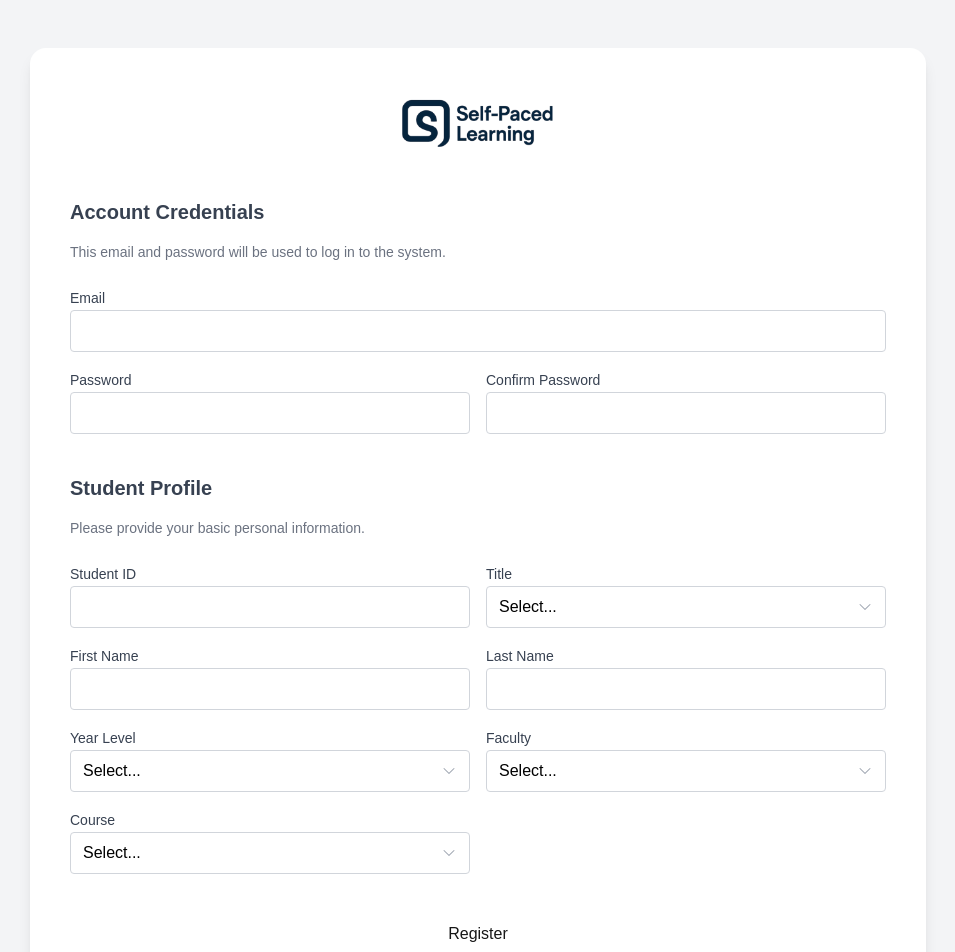
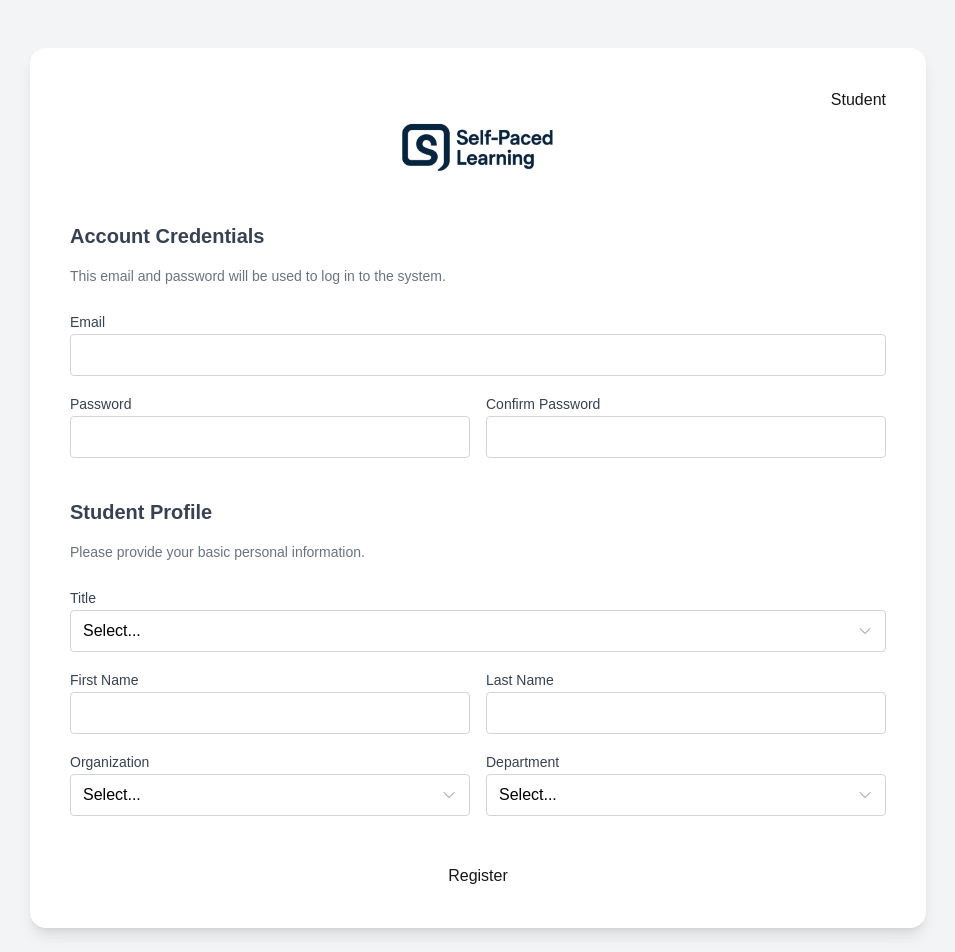
Before and after one commit to Uma-MCMXC/self-paced-learning, a Next.js app in the folder frontend/: page /auth/register/student in a window 1280 px wide. Shown: the top 952 px of the page, without its empty margins (162-1117 px from the left). Built offline with nearby package versions, Linux system fonts and the light colour scheme.

Commit message:
frontend: update register page

```diff
--- a/frontend/app/auth/register/lecturer/page.tsx
+++ b/frontend/app/auth/register/lecturer/page.tsx
@@ -7,7 +7,8 @@ import Button from '@/app/components/ui/Button'
 import FormInput from '@/app/components/ui/FormInput'
 import SelectInput from '@/app/components/ui/SelectInput'
 import SectionTitle from '@/app/components/ui/SectionTitle'
-import RadioGroupInput from '@/app/components/ui/RadioGroupInput'
+import Badge from '@/app/components/ui/Badge'
+
 export default function LecturerRegisterPage() {
   const [form, setForm] = useState({
     titleId: '',
@@ -15,8 +16,8 @@ export default function LecturerRegisterPage() {
     firstName: '',
     lastName: '',
     email: '',
-    facultyId: '',
-    courseId: '',
+    organizationId: '',
+    departmentId: '',
     password: '',
     confirmPassword: '',
   })
@@ -40,6 +41,12 @@ export default function LecturerRegisterPage() {
   return (
     <div className="min-h-screen bg-gray-100 flex items-center justify-center px-4 py-12">
       <div className="max-w-4xl w-full bg-white shadow-lg rounded-2xl p-10">
+        <div className="text-end justify-end">
+          <Badge variant="primary" className="badge-lg">
+            Lecturer
+          </Badge>
+        </div>
+
         {/* Logo */}
         <div className="flex justify-center mb-6">
           <Link href="/" className="w-fit">
@@ -147,22 +154,22 @@ export default function LecturerRegisterPage() {
           />
 
           <SelectInput
-            label="Faculty"
-            name="facultyId"
-            value={form.facultyId}
-            onChange={(val) => setForm((prev) => ({ ...prev, facultyId: val }))}
+            label="Organization"
+            name="organizationId"
+            value={form.organizationId}
+            onChange={(val) => setForm((prev) => ({ ...prev, organizationId: val }))}
             required
             options={['1', '2', '3', '4', '5', '6'].map((f) => ({
-              label: `Faculty ${f}`,
+              label: `Organization ${f}`,
               value: f,
             }))}
           />
 
           <SelectInput
-            label="Course"
-            name="courseId"
-            value={form.courseId}
-            onChange={(val) => setForm((prev) => ({ ...prev, courseId: val }))}
+            label="Department"
+            name="departmentId"
+            value={form.departmentId}
+            onChange={(val) => setForm((prev) => ({ ...prev, departmentId: val }))}
             required
             options={['1', '2', '3', '4', '5', '6'].map((c) => ({
               label: `Course ${c}`,
--- a/frontend/app/auth/register/student/page.tsx
+++ b/frontend/app/auth/register/student/page.tsx
@@ -7,17 +7,16 @@ import Button from '@/app/components/ui/Button'
 import FormInput from '@/app/components/ui/FormInput'
 import SelectInput from '@/app/components/ui/SelectInput'
 import SectionTitle from '@/app/components/ui/SectionTitle'
+import Badge from '@/app/components/ui/Badge'
 
 export default function StudentRegisterPage() {
   const [form, setForm] = useState({
-    studentId: '',
     titleId: '',
     firstName: '',
     lastName: '',
-    yearLevel: '',
     email: '',
-    facultyId: '',
-    courseId: '',
+    organizationId: '',
+    departmentId: '',
     password: '',
     confirmPassword: '',
   })
@@ -41,6 +40,11 @@ export default function StudentRegisterPage() {
   return (
     <div className="min-h-screen bg-gray-100 flex items-center justify-center px-4 py-12">
       <div className="max-w-4xl w-full bg-white shadow-lg rounded-2xl p-10">
+        <div className="text-end justify-end">
+          <Badge variant="primary" className="badge-lg">
+            Student
+          </Badge>
+        </div>
         {/* Logo */}
         <div className="flex justify-center mb-6">
           <Link href="/" className="w-fit">
@@ -100,16 +104,7 @@ export default function StudentRegisterPage() {
             <p className="text-sm text-gray-500">Please provide your basic personal information.</p>
           </div>
 
-          <FormInput
-            label="Student ID"
-            name="studentId"
-            id="studentId"
-            type="number"
-            value={form.studentId}
-            onChange={handleChange}
-            required
-          />
-
+          <div className="col-span-full">
             <SelectInput
               label="Title"
               name="titleId"
@@ -122,6 +117,7 @@ export default function StudentRegisterPage() {
                 { label: 'Dr.', value: '3' },
               ]}
             />
+          </div>
 
           <FormInput
             name="firstName"
@@ -141,31 +137,22 @@ export default function StudentRegisterPage() {
           />
 
           <SelectInput
-            label="Year Level"
-            name="yearLevel"
-            value={form.yearLevel}
-            onChange={(val) => setForm((prev) => ({ ...prev, yearLevel: val }))}
-            required
-            options={['1', '2', '3', '4', '5', '6'].map((y) => ({ label: y, value: y }))}
-          />
-
-          <SelectInput
-            label="Faculty"
-            name="facultyId"
-            value={form.facultyId}
-            onChange={(val) => setForm((prev) => ({ ...prev, facultyId: val }))}
+            label="Organization"
+            name="organizationId"
+            value={form.organizationId}
+            onChange={(val) => setForm((prev) => ({ ...prev, organizationId: val }))}
             required
             options={['1', '2', '3', '4', '5', '6'].map((f) => ({
-              label: `Faculty ${f}`,
+              label: `Organization ${f}`,
               value: f,
             }))}
           />
 
           <SelectInput
-            label="Course"
-            name="courseId"
-            value={form.courseId}
-            onChange={(val) => setForm((prev) => ({ ...prev, courseId: val }))}
+            label="Department"
+            name="departmentId"
+            value={form.departmentId}
+            onChange={(val) => setForm((prev) => ({ ...prev, departmentId: val }))}
             required
             options={['1', '2', '3', '4', '5', '6'].map((c) => ({
               label: `Course ${c}`,
```
Also changed, not shown: 1 other file (tests, documents, lock files or other folders). Lines whose indentation alone changed are shown as unchanged.
